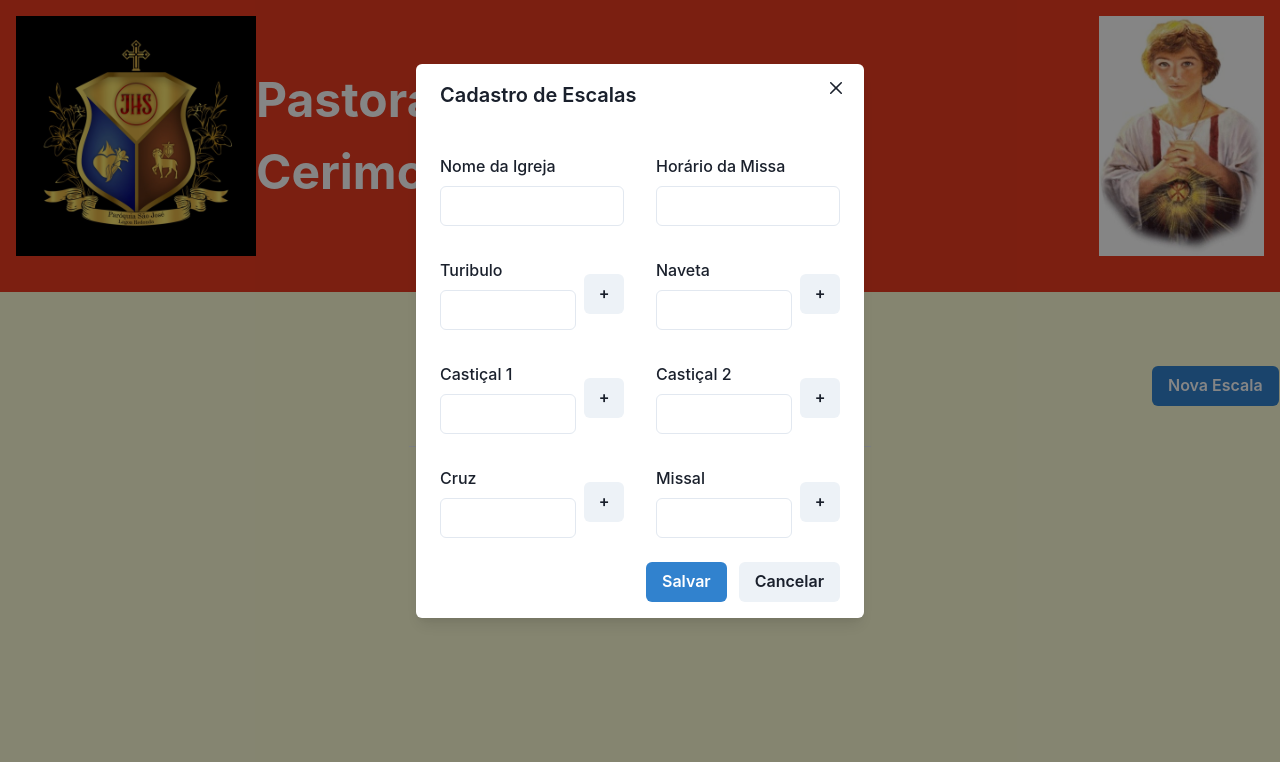
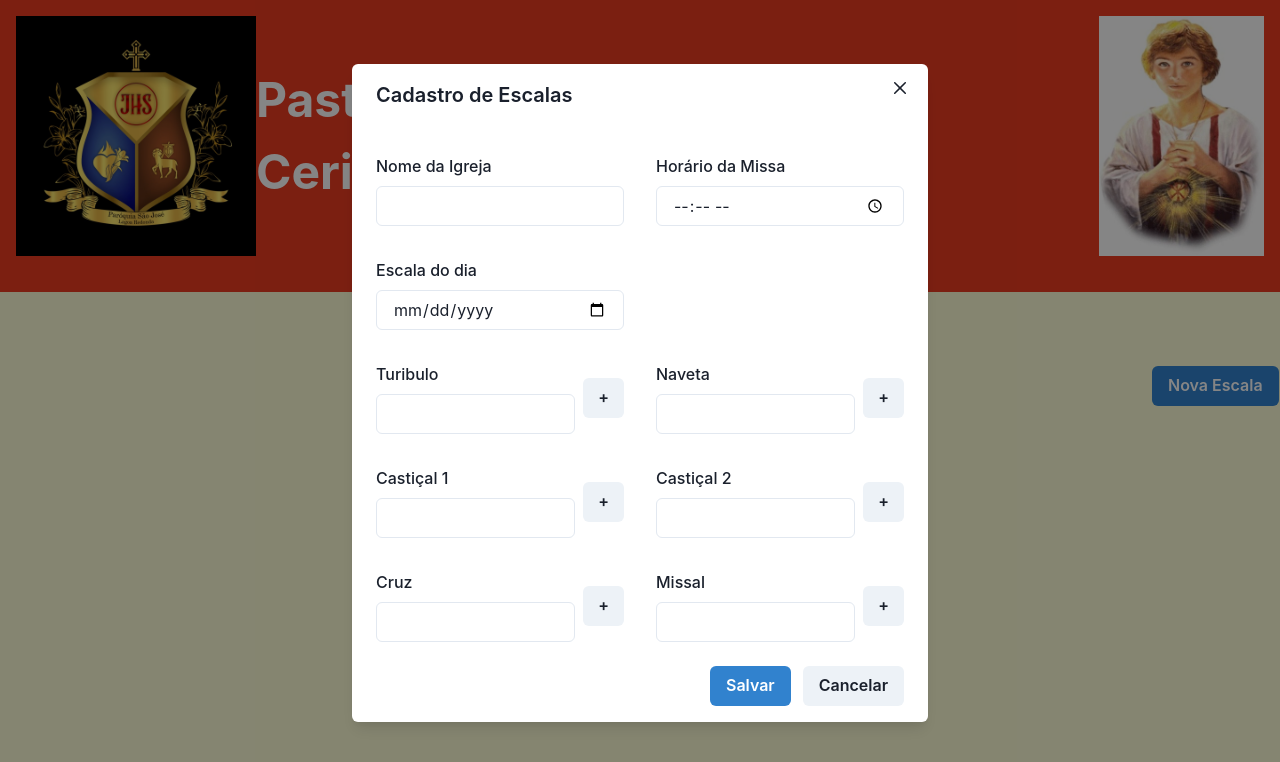
Before and after one commit to WesleyEstevam/Frontend-Escalas-PDCC, a React (Vite) app: page / in a window 1280 px wide. Both pictures are taken after a click on the button "Nova Escala". Shown: the top 762 px of the page. Built offline with nearby package versions, Linux system fonts and the light colour scheme.

Commit message:
input data_escala criado

```diff
--- a/src/components/EscalasList.jsx
+++ b/src/components/EscalasList.jsx
@@ -51,7 +51,7 @@ const EscalasList = () => {
                 <Tr key={index}>
                   <Td>{escala.nome_igreja}</Td>
                   <Td>{escala.horario_missa}</Td>
-                  <Td>{escala.criado}</Td>
+                  <Td>{escala.data_escala}</Td>
                   <Td>
                     <Flex justify="space-around">
                       <Button
--- a/src/pages/CadastroEscala.jsx
+++ b/src/pages/CadastroEscala.jsx
@@ -28,6 +28,7 @@ const CadastroEscalas = ({ onSalvarEscalas }) => {
       setEscalas([
         ...escalas,
         {
+          data_escala: "",
           nome_igreja: "",
           horario_missa: "",
           Turibulo: [{ nome_coroinha: "" }],
@@ -50,7 +51,11 @@ const CadastroEscalas = ({ onSalvarEscalas }) => {
     const novasEscalas = [...escalas];
     // Se o atributo for "nome_igreja" ou "horario_missa",
     // definimos diretamente o valor no array principal
-    if (atributo === "nome_igreja" || atributo === "horario_missa") {
+    if (
+      atributo === "nome_igreja" ||
+      atributo === "horario_missa" ||
+      atributo === "data_escala"
+    ) {
       novasEscalas[index][atributo] = value;
     } else {
       // Caso contrário, atribuímos ao subitem correspondente
@@ -69,7 +74,7 @@ const CadastroEscalas = ({ onSalvarEscalas }) => {
       <Button marginLeft="90%" colorScheme="blue" onClick={adicionarEscala}>
         Nova Escala
       </Button>
-      <Modal isOpen={isOpen} onClose={() => setIsOpen(false)}>
+      <Modal isOpen={isOpen} onClose={() => setIsOpen(false)} size="xl">
         <ModalOverlay />
         <ModalContent>
           <ModalHeader>Cadastro de Escalas</ModalHeader>
@@ -96,10 +101,20 @@ const CadastroEscalas = ({ onSalvarEscalas }) => {
                   <FormControl>
                     <FormLabel>Horário da Missa</FormLabel>
                     <Input
-                      type="text"
+                      type="time"
                       value={escala.horario_missa}
                       onChange={(e) =>
                         handleChange(index, "horario_missa", 0, e.target.value)
+                      }
+                    />
+                  </FormControl>
+                  <FormControl>
+                    <FormLabel>Escala do dia</FormLabel>
+                    <Input
+                      type="date"
+                      value={escala.data_escala}
+                      onChange={(e) =>
+                        handleChange(index, "data_escala", 0, e.target.value)
                       }
                     />
                   </FormControl>
```
